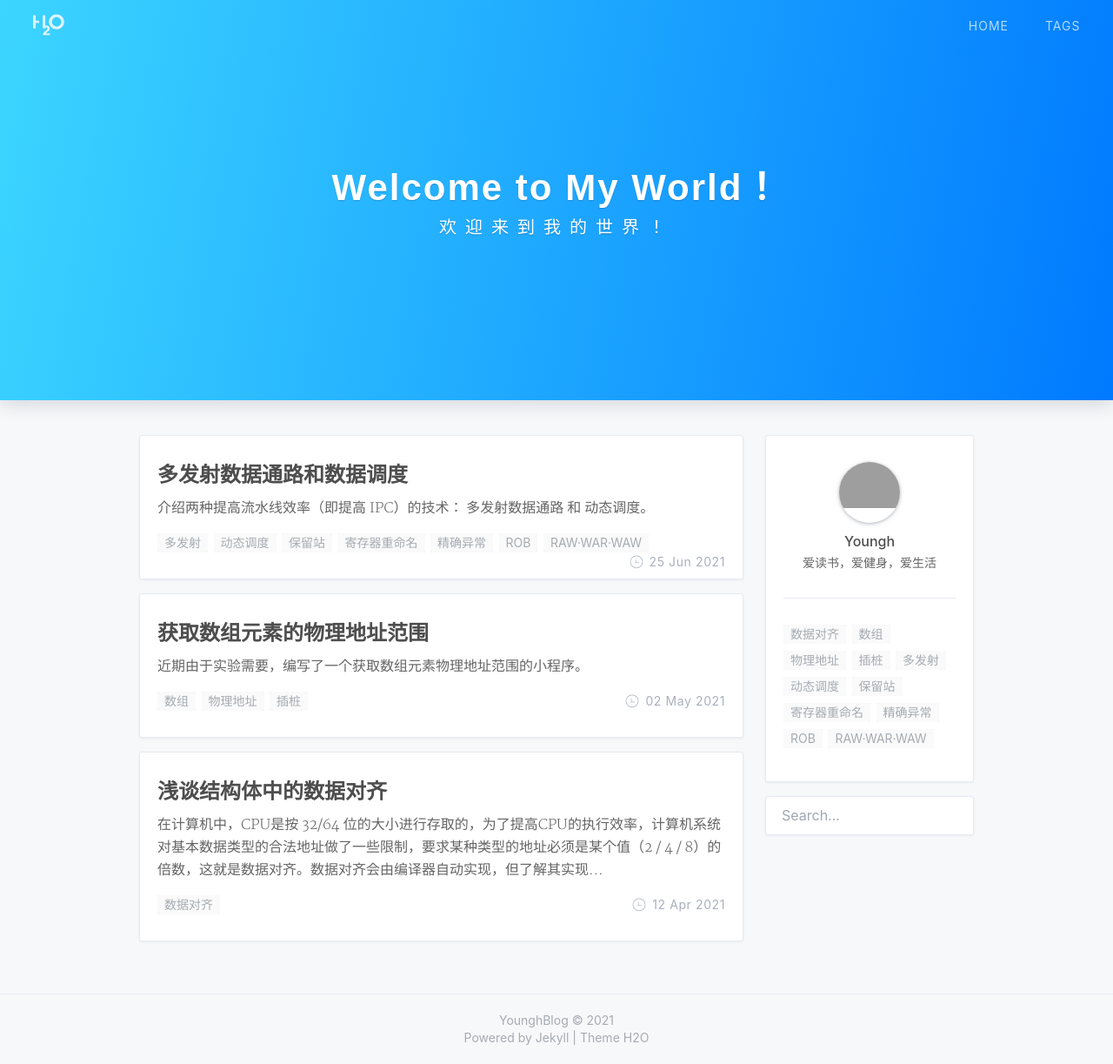
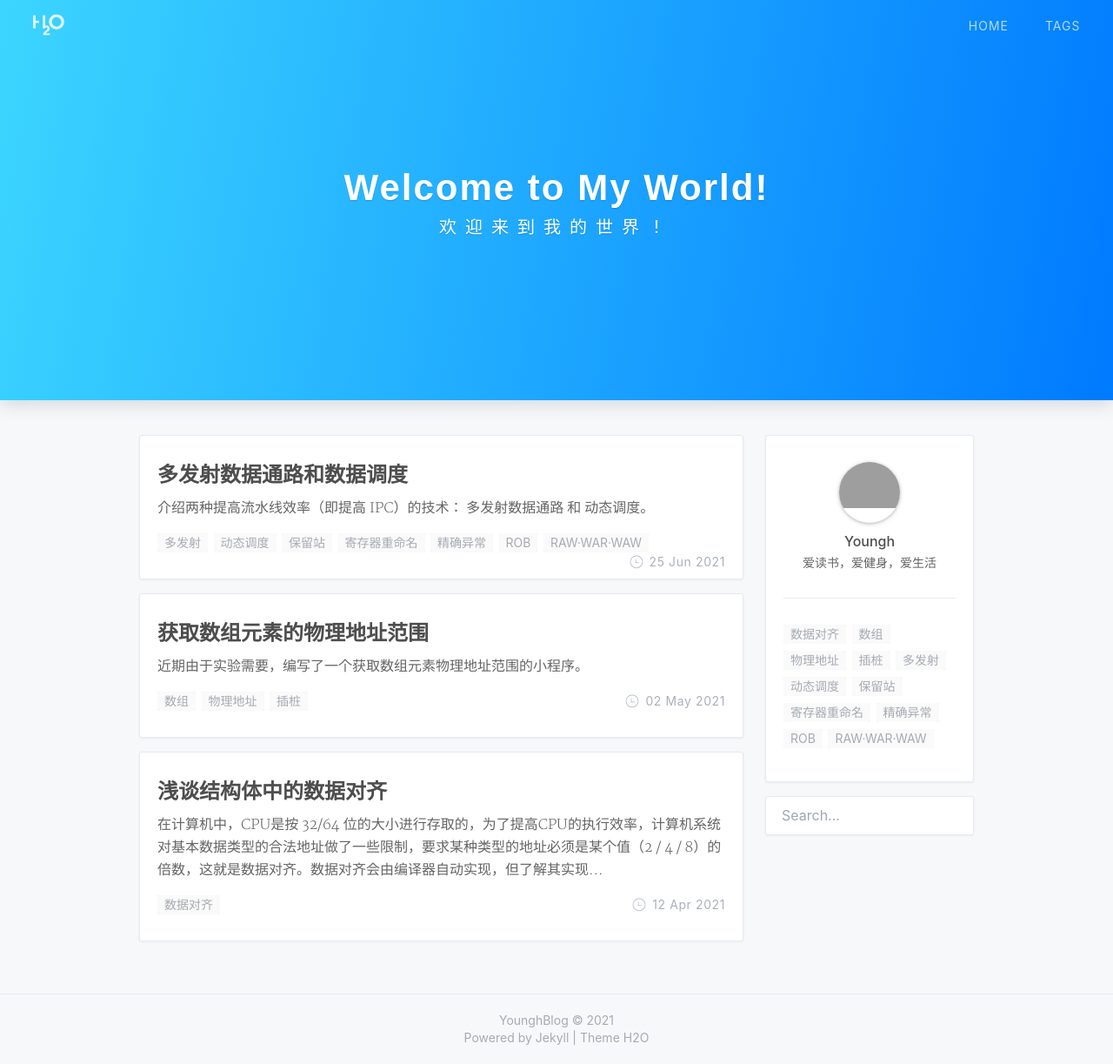
Before and after one commit to younghblog/younghblog.github.io, a Jekyll site: the page built from index.html, in a window 1280 px wide and 1223 px high. Shown: the whole window at 87% size. Built offline with Jekyll 4.4.1, drawn with Linux system fonts in a browser that asks for light colours; nearby versions of some CDN libraries; the list of posts is cut into pages by our own code; a style sheet for code colours, icons or effects is not loaded; grey boxes are pictures that could not be loaded.

```diff
--- a/index.html
+++ b/index.html
@@ -1,6 +1,6 @@
 ---
 layout: default
-home-title: Welcome to My World！
+home-title: Welcome to My World!
 description: 欢迎来到我的世界！
 ---
 
```
